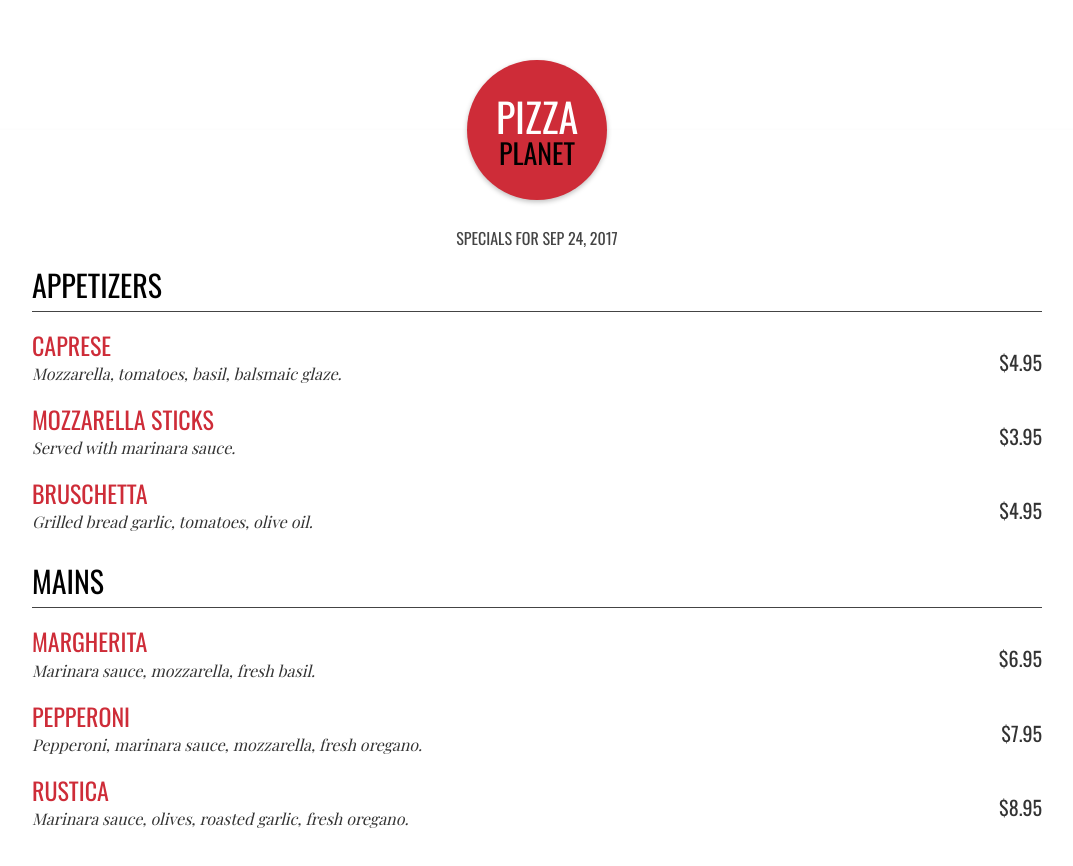
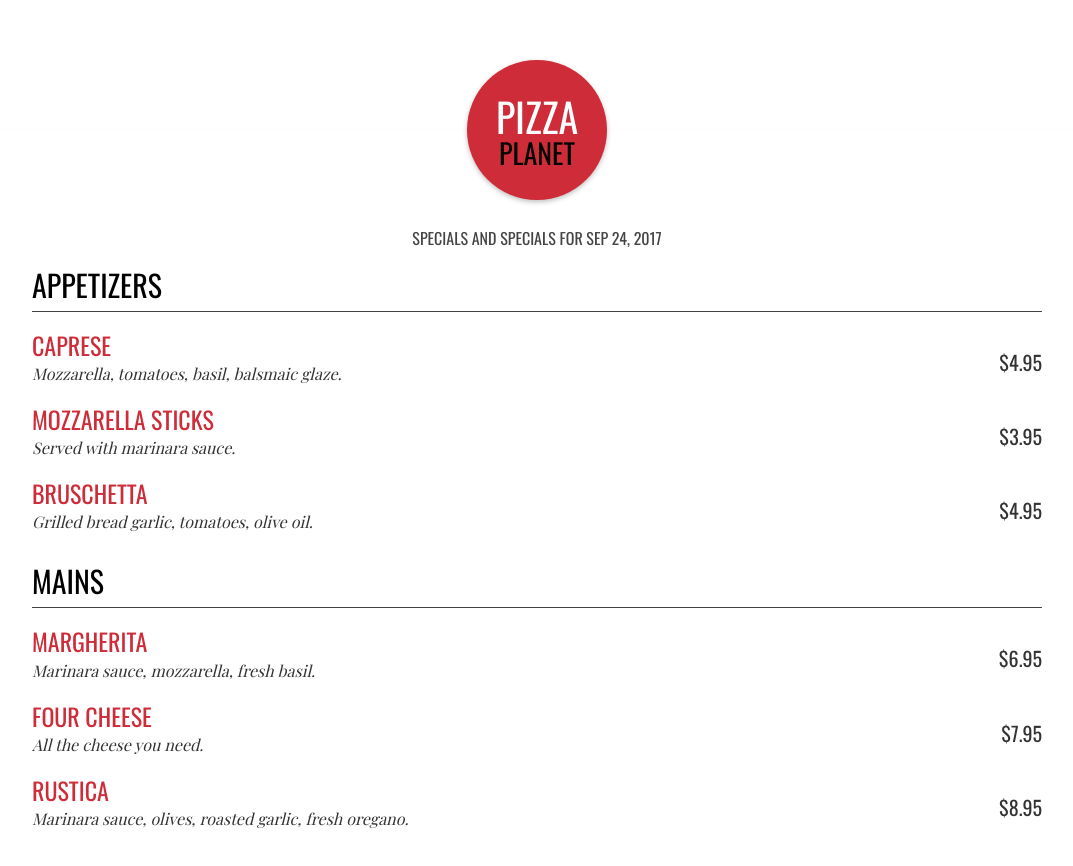
Before and after one commit to virginiamcc/angulartest, a plain HTML site: page index.html in a window 1280 px wide. Shown: the whole page, without its empty margins (103-1176 px from the left). Drawn offline with nearby package versions, Linux system fonts and the light colour scheme; a web font is replaced by a local one.

Commit message:
Change menu items and tagline.

```diff
--- a/index.html
+++ b/index.html
@@ -13,7 +13,7 @@
 
     <div class="main" ng-controller="MainController">
       <div class="container">
-        <h1>Specials for {{ today | date }}</h1>
+        <h1>Specials and Specials for {{ today | date }}</h1>
 
         <h2>Appetizers</h2>
         <div class="appetizers row" ng-repeat="appetizer in appetizers">
--- a/js/controllers/MainController.js
+++ b/js/controllers/MainController.js
@@ -25,8 +25,8 @@ app.controller('MainController', ['$scope', function($scope) {
       price: 6.95
     },
     {
-      name: 'Pepperoni',
-      description: 'Pepperoni, marinara sauce, mozzarella, fresh oregano.',
+      name: 'Four Cheese',
+      description: 'All the cheese you need.',
       price: 7.95
     },
     {
```
